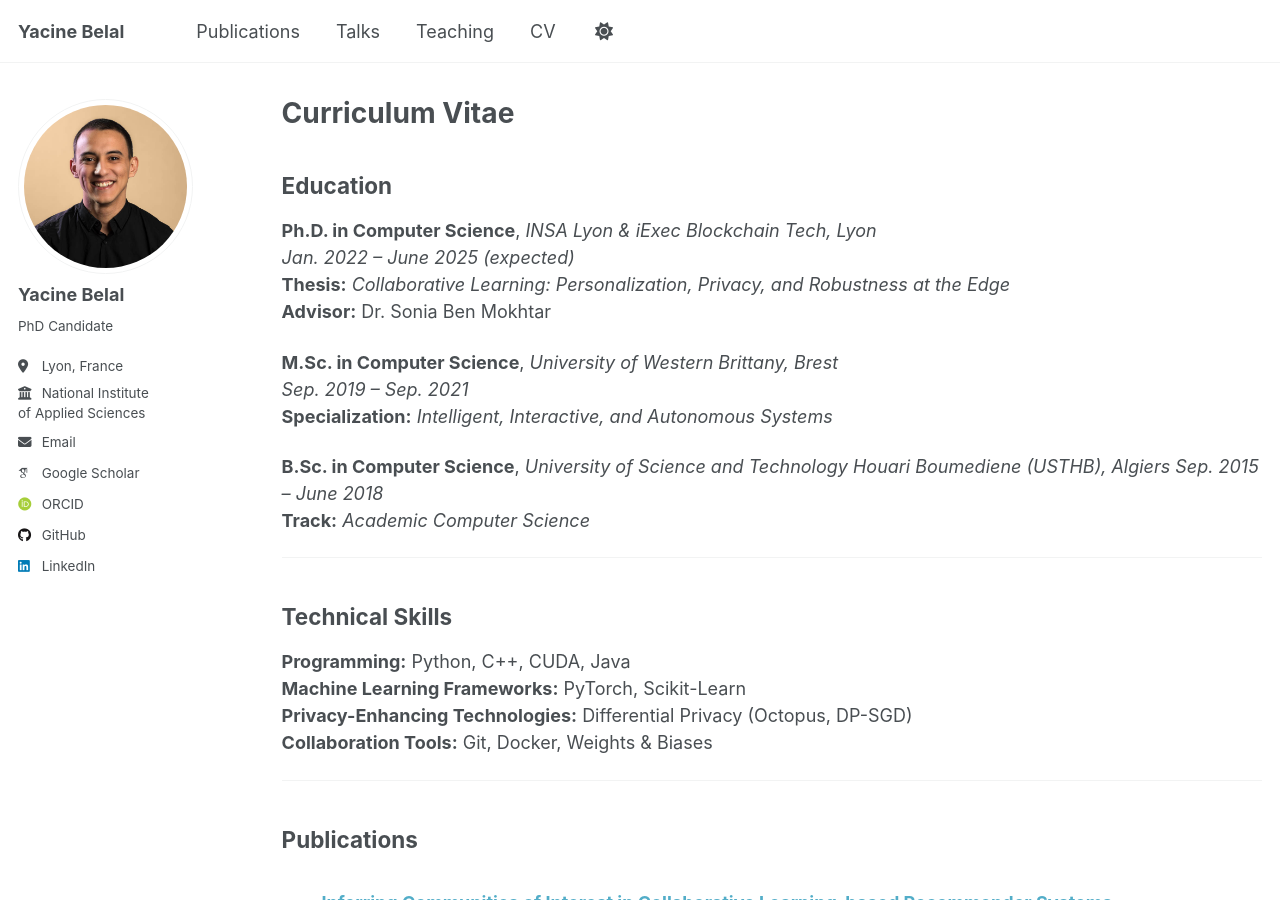
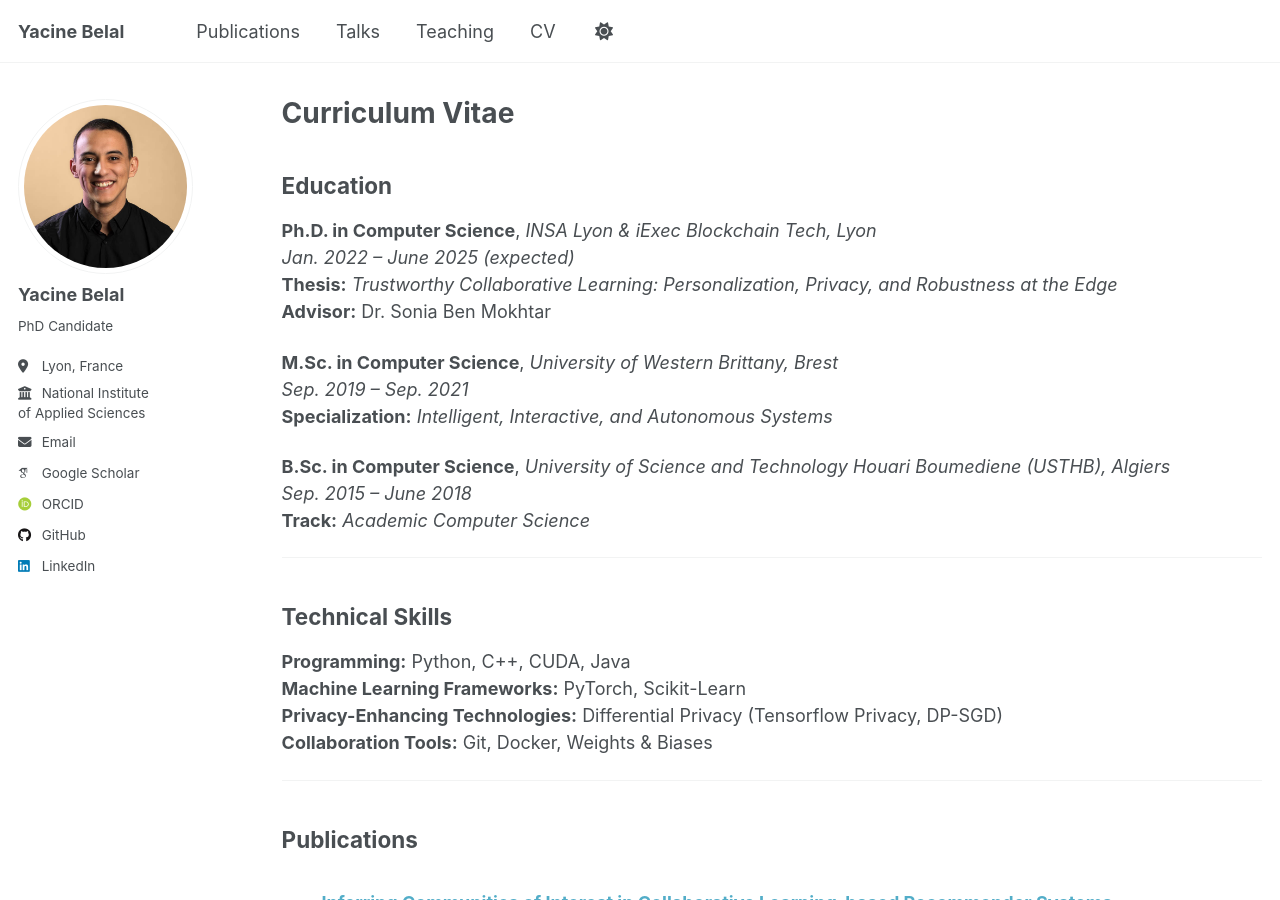
Before and after one commit to YacineBelal/yacinebelal.github.io, a Jekyll site: the page built from docs/_pages/cv.md, in a window 1280 px wide and 900 px high. Built offline with Jekyll 4.4.1, drawn with Linux system fonts in a browser that asks for light colours; some web fonts are replaced.

```diff
--- a/docs/_pages/cv.md
+++ b/docs/_pages/cv.md
@@ -13,15 +13,15 @@ redirect_from:
 
 **Ph.D. in Computer Science**, *INSA Lyon & iExec Blockchain Tech, Lyon*
 *Jan. 2022 – June 2025 (expected)*
-**Thesis:** *Collaborative Learning: Personalization, Privacy, and Robustness at the Edge*
+**Thesis:** *Trustworthy Collaborative Learning: Personalization, Privacy, and Robustness at the Edge*
 **Advisor:** Dr. Sonia Ben Mokhtar
-<!-- **Defense date:** June 10, 2025   -->
 
 **M.Sc. in Computer Science**, *University of Western Brittany, Brest*
 *Sep. 2019 – Sep. 2021*
 **Specialization:** *Intelligent, Interactive, and Autonomous Systems*
 
-**B.Sc. in Computer Science**, *University of Science and Technology Houari Boumediene (USTHB), Algiers*  *Sep. 2015 – June 2018*
+**B.Sc. in Computer Science**, *University of Science and Technology Houari Boumediene (USTHB), Algiers*
+*Sep. 2015 – June 2018*
 **Track:** *Academic Computer Science*
 
 ---
@@ -30,7 +30,7 @@ redirect_from:
 
 **Programming:** Python, C++, CUDA, Java
 **Machine Learning Frameworks:** PyTorch, Scikit-Learn
-**Privacy-Enhancing Technologies:** Differential Privacy (Octopus, DP-SGD)
+**Privacy-Enhancing Technologies:** Differential Privacy (Tensorflow Privacy, DP-SGD)
 **Collaboration Tools:** Git, Docker, Weights & Biases
 
 ---
```
